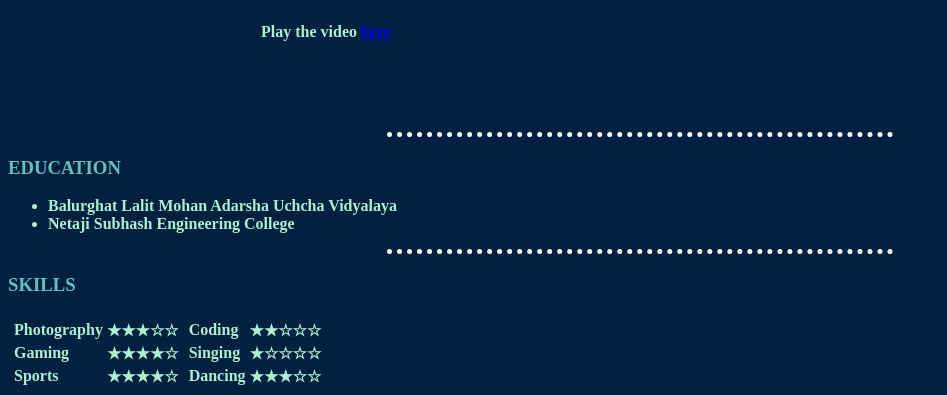
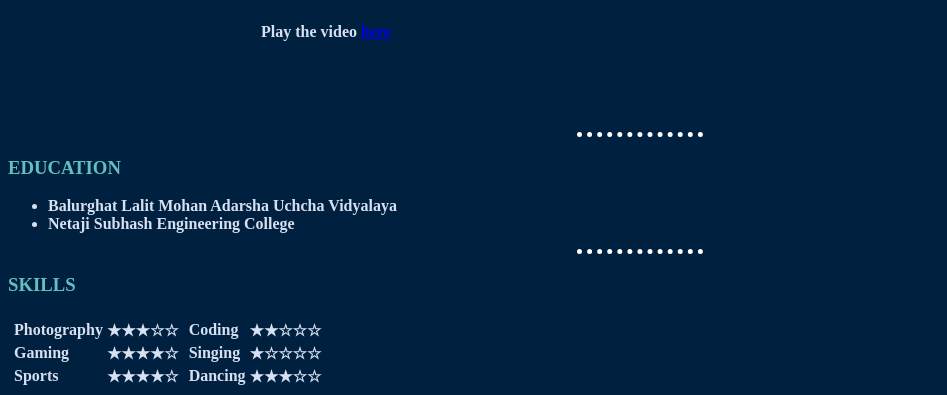
Before and after one commit to absen17/absen17, a plain HTML site: page index.html in a window 1280 px wide. Shown: the part 420-815 px from the top of the page, without its empty margins (0-947 px from the left). Drawn offline with Linux system fonts and the light colour scheme.

Commit message:
Update style.css

```diff
--- a/style.css
+++ b/style.css
@@ -1,13 +1,13 @@
 body{
     background-color: #00203FFF;
-    color: #ADEFD1FF;
+  color: #D6E0F0;
   }
 hr{
   border-style: none;
   border-top-style: dotted;
   border-color:white;
   border-width: 5px;
-  width: 40%;
+  width: 10%;
 }
 h1{
   color: #DAA03DFF;
```
